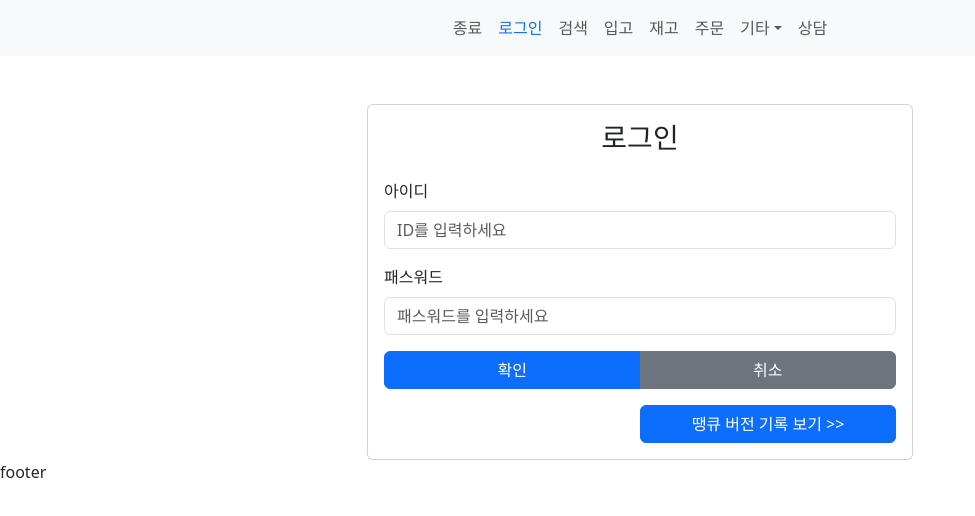
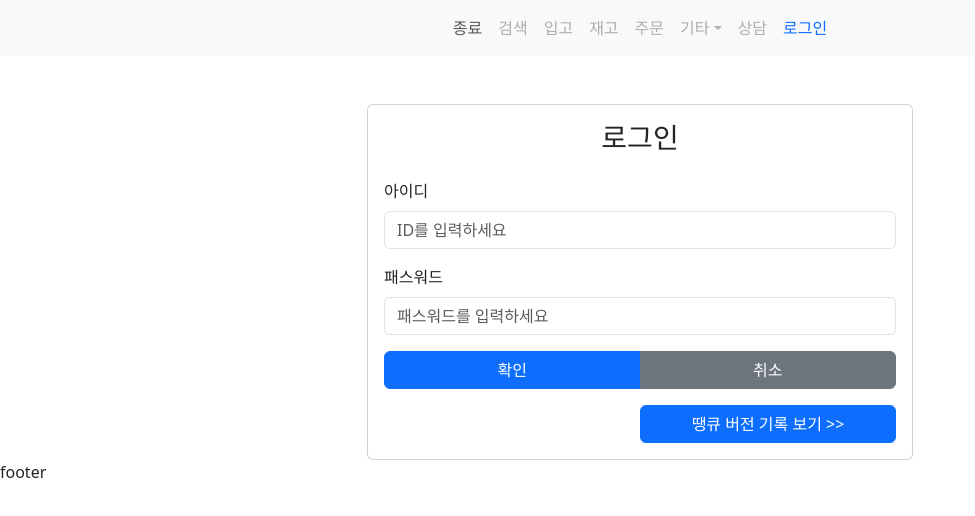
Before and after one commit to dh413/ThankYouFront2, a Next.js app: page /login in a window 1280 px wide. Shown: the top 516 px of the page, without its empty margins (0-975 px from the left). Built offline with nearby package versions, Linux system fonts and the light colour scheme.

Commit message:
Map사용 - mainNavItems, loginCheckNaviItem 상수가 포함되어있는 배열이라 카멜케이스 사용

```diff
--- a/src/components/Navigation.tsx
+++ b/src/components/Navigation.tsx
@@ -11,6 +11,7 @@ export default function Navigation() {
   const storedUser = Cookies.get("user");
   const [isLoggedIn, setIsLoggedIn] = useState(false);
   const router = useRouter();
+
   useEffect(() => {
     if (storedUser) {
       setIsLoggedIn(true);
@@ -23,105 +24,104 @@ export default function Navigation() {
     router.push(APP_ROUTES.URL.LOGIN);
   };
 
+  const mainNavItems = [
+    {
+      url: APP_ROUTES.URL.EXIT,
+      name: APP_ROUTES.NAME.EXIT,
+      requiresAuth: false,
+    },
+    {
+      url: APP_ROUTES.URL.SEARCH,
+      name: APP_ROUTES.NAME.SEARCH,
+      requiresAuth: true,
+    },
+    {
+      url: APP_ROUTES.URL.INBOUND,
+      name: APP_ROUTES.NAME.INBOUND,
+      requiresAuth: true,
+    },
+    {
+      url: APP_ROUTES.URL.STOCK,
+      name: APP_ROUTES.NAME.STOCK,
+      requiresAuth: true,
+    },
+    {
+      url: APP_ROUTES.URL.ORDER,
+      name: APP_ROUTES.NAME.ORDER,
+      requiresAuth: true,
+    },
+    {
+      url: APP_ROUTES.URL.OTHER,
+      name: APP_ROUTES.NAME.OTHER,
+      dropdown: true,
+      requiresAuth: true,
+    },
+    {
+      url: APP_ROUTES.URL.CUSTOMERSERVICE,
+      name: APP_ROUTES.NAME.CUSTOMERSERVICE,
+      requiresAuth: true,
+    },
+  ];
+
+  const loginCheckNaviItem = isLoggedIn
+    ? {
+        url: APP_ROUTES.URL.LOGOUT,
+        name: APP_ROUTES.NAME.LOGOUT,
+        requiresAuth: true,
+        onClick: "handleLogout",
+      }
+    : {
+        url: APP_ROUTES.URL.LOGIN,
+        name: APP_ROUTES.NAME.LOGIN,
+        requiresAuth: false,
+      };
+
   return (
     <nav className="navbar navbar-expand-lg navbar-light bg-light">
       <div className="container-fluid">
         <ul className="navbar-nav mx-auto">
+          {mainNavItems.map((item, index) => {
+            const isDisabled = !isLoggedIn && item.requiresAuth;
+
+            const linkClassName = `nav-link ${
+              item.dropdown ? "dropdown-toggle" : ""
+            } ${path === item.url ? "text-primary" : ""} ${
+              isDisabled ? "disabled" : ""
+            }`;
+
+            return (
+              <li
+                className={`nav-item${item.dropdown ? " dropdown" : ""}`}
+                key={index}
+              >
+                <Link
+                  href={isDisabled ? "#" : item.url}
+                  className={linkClassName}
+                  id={item.dropdown ? "orderDropdown" : undefined}
+                  role={item.dropdown ? "button" : undefined}
+                  data-bs-toggle={item.dropdown ? "dropdown" : undefined}
+                  aria-expanded={item.dropdown ? "false" : undefined}
+                  aria-disabled={isDisabled}
+                >
+                  {item.name}
+                </Link>
+              </li>
+            );
+          })}
+
           <li className="nav-item">
             <Link
-              href={APP_ROUTES.URL.EXIT}
+              href={loginCheckNaviItem.url}
               className={`nav-link ${
-                path === APP_ROUTES.URL.EXIT ? "text-primary" : ""
+                path === loginCheckNaviItem.url ? "text-primary" : ""
               }`}
+              onClick={
+                loginCheckNaviItem.onClick === "handleLogout"
+                  ? handleLogout
+                  : undefined
+              }
             >
-              {APP_ROUTES.NAME.EXIT}
-            </Link>
-          </li>
-
-          <li className="nav-item">
-            {isLoggedIn ? (
-              <Link
-                href={APP_ROUTES.URL.LOGOUT}
-                className={`nav-link ${
-                  path === APP_ROUTES.URL.LOGOUT ? "text-primary" : ""
-                }`}
-                onClick={handleLogout}
-              >
-                {APP_ROUTES.NAME.LOGOUT}
-              </Link>
-            ) : (
-              <Link
-                href={APP_ROUTES.URL.LOGIN}
-                className={`nav-link ${
-                  path === APP_ROUTES.URL.LOGIN ? "text-primary" : ""
-                }`}
-              >
-                {APP_ROUTES.NAME.LOGIN}
-              </Link>
-            )}
-          </li>
-          <li className="nav-item">
-            <Link
-              href={APP_ROUTES.URL.SEARCH}
-              className={`nav-link ${
-                path === APP_ROUTES.URL.SEARCH ? "text-primary" : ""
-              }`}
-            >
-              {APP_ROUTES.NAME.SEARCH}
-            </Link>
-          </li>
-          <li className="nav-item">
-            <Link
-              href={APP_ROUTES.URL.INBOUND}
-              className={`nav-link ${
-                path === APP_ROUTES.URL.INBOUND ? "text-primary" : ""
-              }`}
-            >
-              {APP_ROUTES.NAME.INBOUND}
-            </Link>
-          </li>
-          <li className="nav-item">
-            <Link
-              href={APP_ROUTES.URL.STOCK}
-              className={`nav-link ${
-                path === APP_ROUTES.URL.STOCK ? "text-primary" : ""
-              }`}
-            >
-              {APP_ROUTES.NAME.STOCK}
-            </Link>
-          </li>
-          <li className="nav-item">
-            <Link
-              href={APP_ROUTES.URL.ORDER}
-              className={`nav-link ${
-                path === APP_ROUTES.URL.ORDER ? "text-primary" : ""
-              }`}
-            >
-              {APP_ROUTES.NAME.ORDER}
-            </Link>
-          </li>
-          <li className="nav-item dropdown">
-            <Link
-              href={APP_ROUTES.URL.OTHER}
-              className={`nav-link dropdown-toggle ${
-                path === APP_ROUTES.URL.OTHER ? "text-primary" : ""
-              }`}
-              id="orderDropdown"
-              role="button"
-              data-bs-toggle="dropdown"
-              aria-expanded="false"
-            >
-              {APP_ROUTES.NAME.OTHER}
-            </Link>
-          </li>
-          <li className="nav-item">
-            <Link
-              href={APP_ROUTES.URL.CUSTOMERSERVICE}
-              className={`nav-link ${
-                path === APP_ROUTES.URL.CUSTOMERSERVICE ? "text-primary" : ""
-              }`}
-            >
-              {APP_ROUTES.NAME.CUSTOMERSERVICE}
+              {loginCheckNaviItem.name}
             </Link>
           </li>
         </ul>
--- a/src/constants/routes.ts
+++ b/src/constants/routes.ts
@@ -10,7 +10,7 @@ export const API_ROUTES = {
 export const APP_ROUTES = {
   URL: {
     EXIT: "/exit",
-    LOGOUT: "/logout",
+    LOGOUT: "/",
     LOGIN: "/login",
     SEARCH: "/search",
     INBOUND: "/inbound",
```
